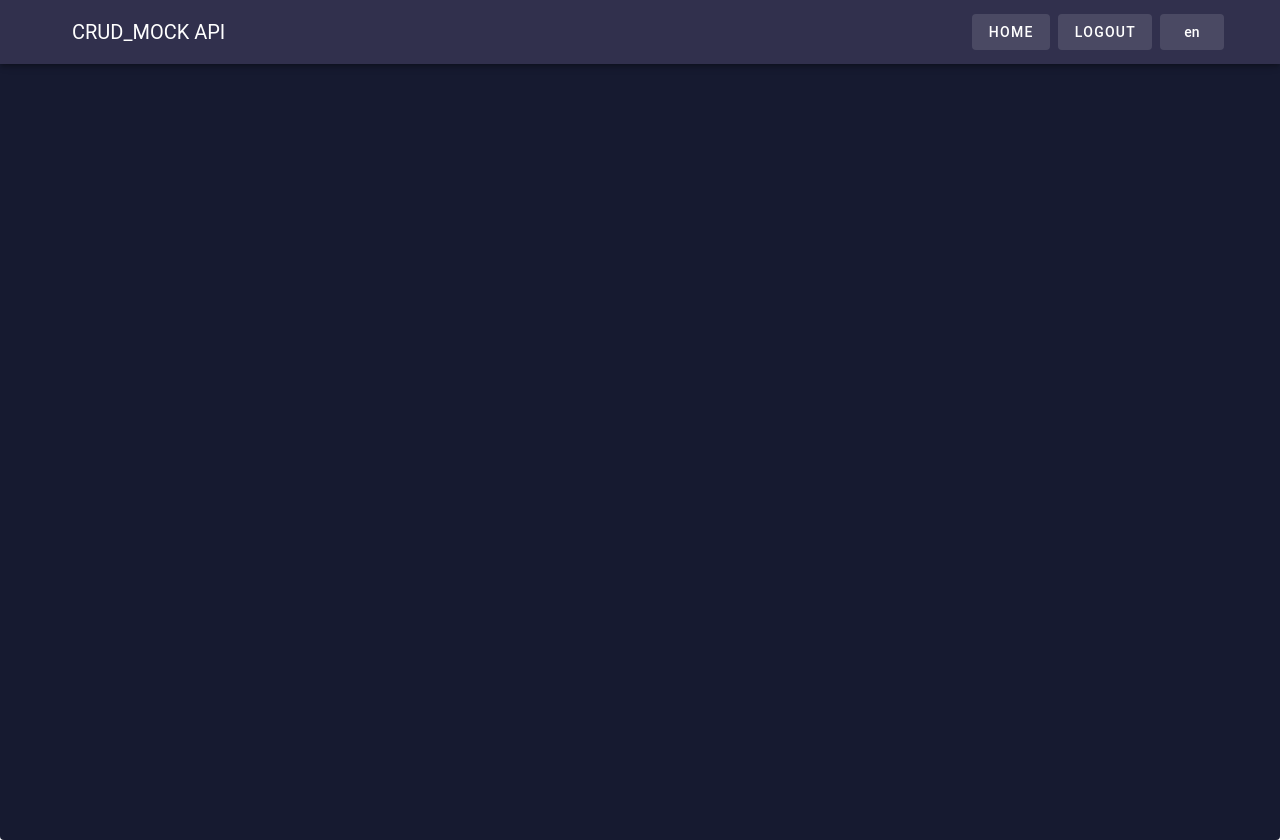
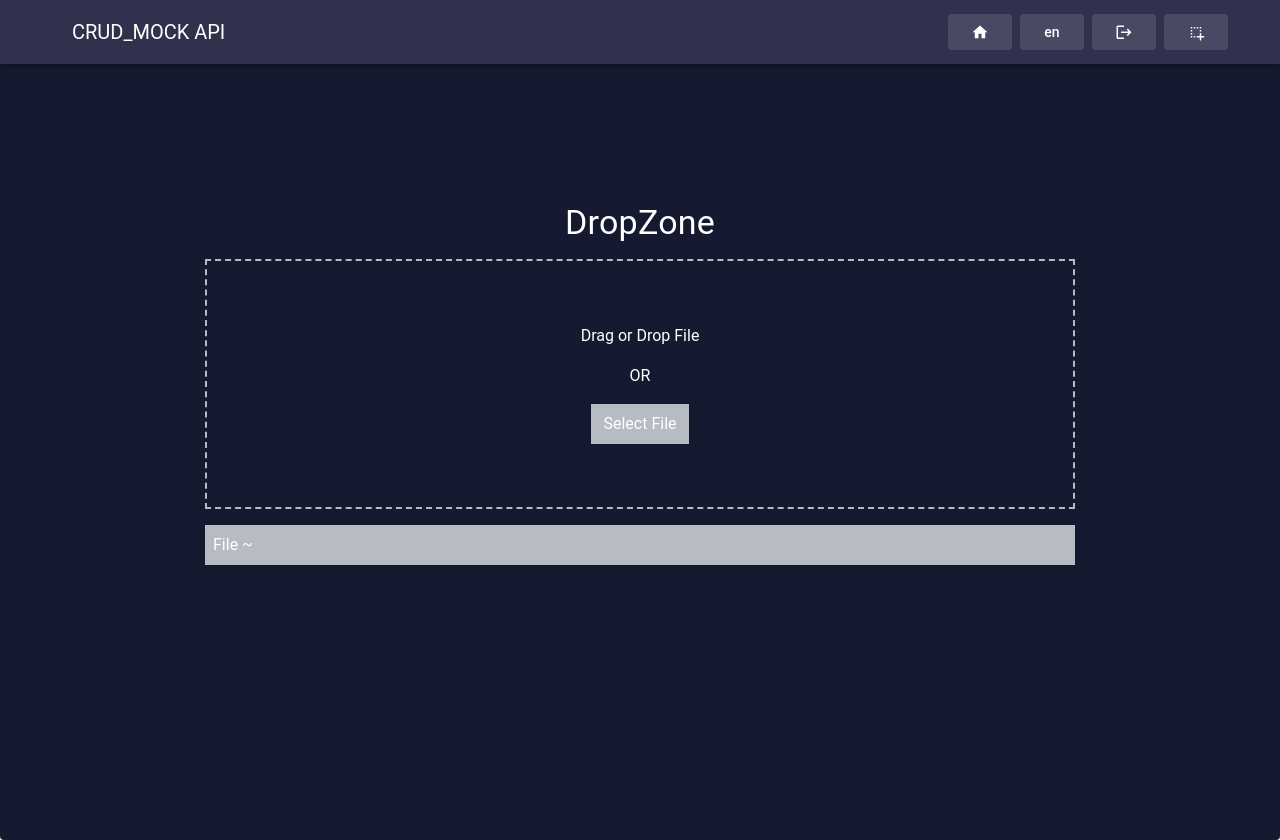
Before and after one commit to rohitatzignuts/Nuxt_CRUDMOCK_API, a Nuxt app: page /dropzone in a window 1280 px wide. Built offline with nearby package versions, Linux system fonts and the light colour scheme.

Commit message:
dropzone added

```diff
--- /dev/null
+++ b/components/DropZone.vue
@@ -0,0 +1,54 @@
+<script setup lang="ts">
+import { ref } from "vue";
+
+const active = ref<Boolean>(false);
+const toggleActive = () => {
+    active.value = !active.value;
+};
+</script>
+
+<template>
+    <div @dragenter.prevent="toggleActive" @dragleave.prevent="toggleActive" @dragover.prevent
+        @drop.prevent="toggleActive" :class="{ 'active-dropzone': active }" class="dropzone">
+        <span>Drag or Drop File</span>
+        <span>OR</span>
+        <label for="dropzoneFile">Select File</label>
+        <input type="file" id="dropzoneFile" class="dropzoneFile" />
+    </div>
+</template>
+
+<style scoped>
+.dropzone {
+    width: 75%;
+    height: 250px;
+    display: flex;
+    flex-direction: column;
+    justify-content: center;
+    align-items: center;
+    row-gap: 16px;
+    border: 2px dashed #B6BBC4;
+    transition: 0.5s ease all;
+}
+
+.dropzone label {
+    padding: 8px 12px;
+    color: #fff;
+    background-color: #B6BBC4;
+    transition: 0.3s ease all;
+}
+
+.dropzone input {
+    display: none;
+}
+
+.active-dropzone {
+    color: #fff;
+    border-color: #fff;
+    background-color: #31304D;
+}
+
+.active-dropzone label {
+    background-color: #fff;
+    color: #31304D;
+}
+</style>
--- a/layouts/default.vue
+++ b/layouts/default.vue
@@ -1,22 +1,35 @@
 <script setup lang="ts">
 import { useAuthStore } from '~/store/useAuth';
 const store = useAuthStore()
-
 </script>
 
 <template>
     <VLayout class="rounded rounded-md px-15" style="background-color: #161A30;color:#fff">
         <VAppBar color="#31304D" title="CRUD_MOCK API" class="px-13">
             <NuxtLink to="/" class="me-2">
-                <VBtn variant="tonal">{{$t('Home')}}</VBtn>
+                <VBtn variant="tonal">
+                    <VIcon>mdi-home</VIcon>
+                    <VTooltip activator="parent" location="bottom">Home</VTooltip>
+                </VBtn>
             </NuxtLink>
-            <VBtn variant="tonal" @click="store.handleLogout">{{$t('Logout')}}</VBtn>
-            <VBtn variant="tonal" class="ms-2 pa-0">
+            <VBtn variant="tonal" class="me-2 pa-0">
                 <select id="locale-select" v-model="$i18n.locale">
-                    <option value="en" selected>en</option>
+                    <option value="en">en</option>
                     <option value="ja">ja</option>
                 </select>
+                <VTooltip activator="parent" location="bottom">Language</VTooltip>
             </VBtn>
+            <VBtn variant="tonal" @click="store.handleLogout" color="#fff">
+                <VIcon>mdi-logout</VIcon>
+                <VTooltip activator="parent" location="bottom">Logout</VTooltip>
+            </VBtn>
+            <NuxtLink to="/dropzone" class="ms-2">
+                <VBtn variant="tonal">
+                    <VIcon>mdi-select-drag</VIcon>
+                </VBtn>
+                <VTooltip activator="parent" location="bottom">DropZone</VTooltip>
+            </NuxtLink>
+
         </VAppBar>
         <VMain class="mx-auto my-5" width="w-75" style="min-height: 100vh;">
             <slot />
--- a/package.json
+++ b/package.json
@@ -11,9 +11,11 @@
   },
   "dependencies": {
     "@mdi/font": "^7.4.47",
+    "@nuxt/image": "^1.4.0",
     "@pinia/nuxt": "^0.5.1",
     "axios": "^1.6.7",
     "nuxt": "^3.10.3",
+    "nuxt-dropzone": "^1.0.4",
     "pinia": "^2.1.7",
     "sweetalert2": "^11.10.6",
     "vue": "^3.4.21",
--- /dev/null
+++ b/pages/dropzone/index.vue
@@ -0,0 +1,51 @@
+<script setup lang="ts">
+import { ref } from "vue";
+
+let file : string | any = null;
+const dropzoneFile = ref("");
+const drop = (e: DragEvent) => {
+    const droppedFile = e.dataTransfer.files[0];
+    dropzoneFile.value = droppedFile.name;
+    file = URL.createObjectURL(droppedFile);
+};
+const selectedFile = (e: InputEvent) => {
+    const selected = (e.target as HTMLInputElement).files?.[0];
+    if (selected) {
+        dropzoneFile.value = selected.name;
+        file = URL.createObjectURL(selected);
+    }
+};
+
+const removeFile = () => {
+    if (file) {
+        URL.revokeObjectURL(file);
+        file = null;
+        dropzoneFile.value = "";
+    }
+};
+</script>
+
+<template>
+    <div class="home d-flex justify-center flex-column align-center">
+        <h1 class="text-h4 my-4">DropZone</h1>
+        <DropZone @drop.prevent="drop" @change="selectedFile" />
+        <div class="pa-2 my-4 d-flex justify-space-between align-center fileInfo">
+            <span>File ~ {{ dropzoneFile }}</span>
+            <div v-if="file">
+            <a  :href="file" target="_blank" rel="noopener noreferrer"><VBtn variant="tonal" color="#31304D">View</VBtn></a>
+            <VBtn variant="tonal" color="#31304D" class="ms-2" @click="removeFile">Remove</VBtn>
+            </div>
+        </div>
+    </div>
+</template>
+
+<style scoped>
+.home {
+    min-height: 75vh;
+}
+.fileInfo{
+    width : 75%;
+    background-color: #B6BBC4;
+    color: #fff;
+}
+</style>
```
Also changed, not shown: 1 other file (tests, documents, lock files or other folders).
